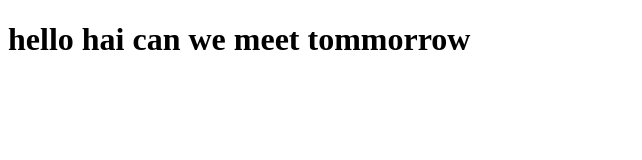
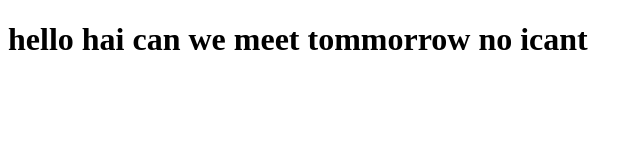
Before and after one commit to bibinbib/datewithgit-sample, a plain HTML site: page index.html in a window 1280 px wide. Shown: the whole page, without its empty margins (0-642 px from the left). Drawn offline with Linux system fonts and the light colour scheme.

Commit message:
negative answer

```diff
--- a/index.html
+++ b/index.html
@@ -6,6 +6,6 @@
     <title>Document</title>
 </head>
 <body>
-    <h1>hello hai can we meet tommorrow </h1>
+    <h1>hello hai can we meet tommorrow no icant</h1>
 </body>
 </html>
```
